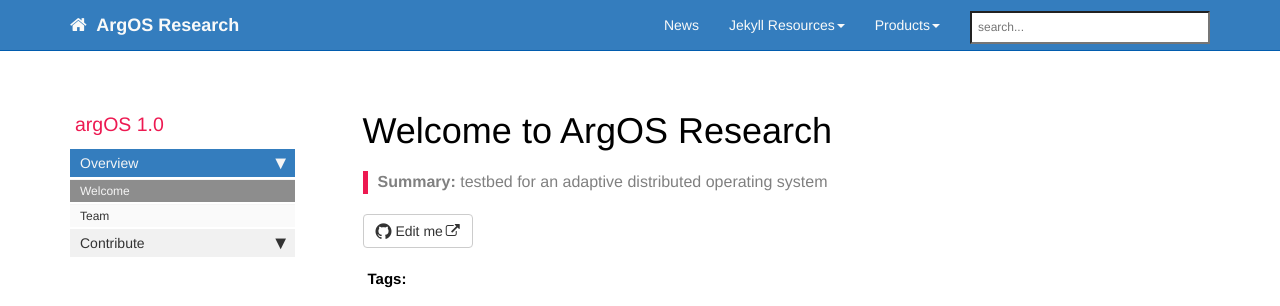
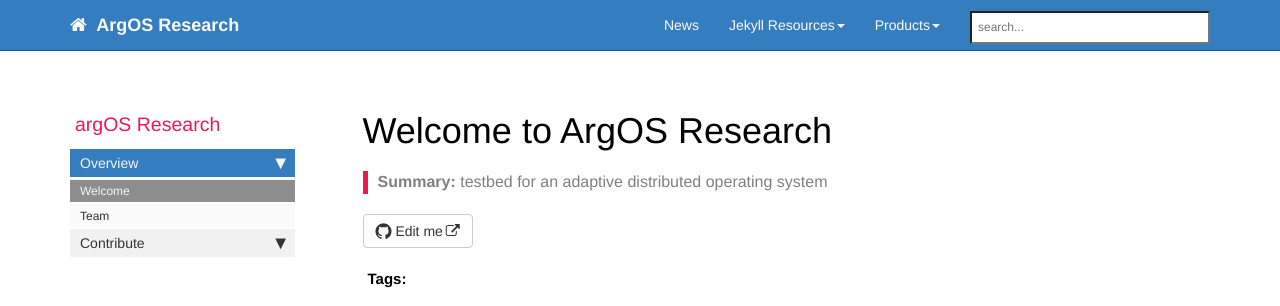
Before and after one commit to Flowm/argos-research.github.io, a Jekyll site: the page built from pages/argOS/index.md, in a window 1280 px wide. Shown: the top 306 px of the page. Built offline with Jekyll 4.4.1, drawn with Linux system fonts in a browser that asks for light colours; nearby versions of some CDN libraries; comment, search, counter and statistics services are not loaded.

Commit message:
fix sidebar title

```diff
--- a/_data/sidebars/main_sidebar.yml
+++ b/_data/sidebars/main_sidebar.yml
@@ -2,8 +2,7 @@
 
 entries:
 - title: sidebar
-  product: argOS
-  version: 1.0
+  product: argOS Research
   folders:
 
   - title: Overview
```
